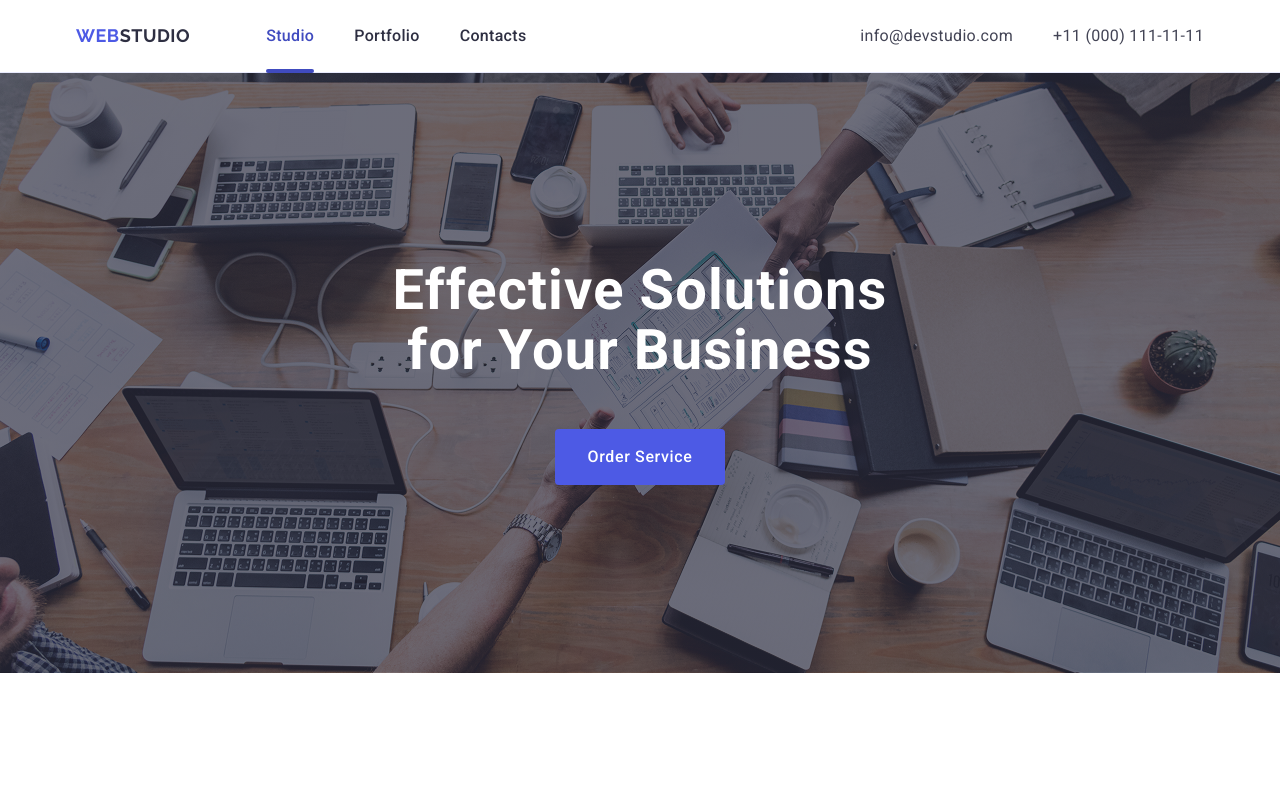
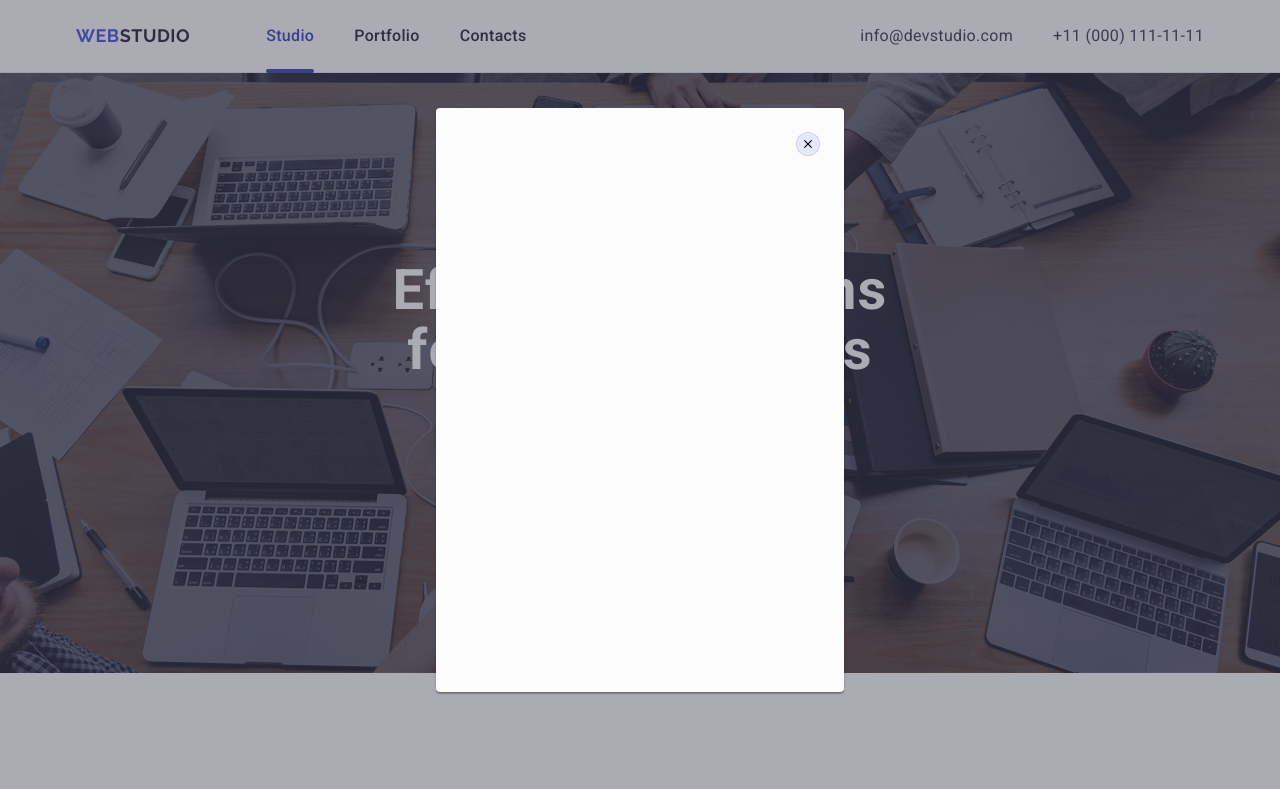
Before and after one commit to MyLyashok/goit-markup-hw-05, a plain HTML site: page index.html in a window 1280 px wide. Shown: the top 789 px of the page. Drawn offline with nearby package versions, Linux system fonts and the light colour scheme.

Commit message:
close_ikon

```diff
--- a/css/style.css
+++ b/css/style.css
@@ -529,7 +529,7 @@ color: #ffffff;
     border-radius: 4px;
         padding-block: 8px;
         padding-inline: 24px;
-        max-width: 165px;
+        min-width: 165px;
         height: 40px;
         font-weight: 500;
             font-size: 16px;
@@ -603,3 +603,36 @@ color: #ffffff;
 .backdrop:not(.is-open) .modal {
     transform: translate(-50%, -50%) scale(1.5);
 }
+
+.close-btn {
+    width: 24px;
+    height: 24px;
+    position: absolute;
+    top: 24px;
+    right: 24px;
+display: flex;
+align-items: center;
+justify-content: center;
+    border-radius: 50%;
+    background-color: #e7e9fc;
+    border: 1px solid rgba(0, 0, 0, 0.1);
+    padding: 0;
+    cursor: pointer;
+    transition: background-color 250ms cubic-bezier(0.4, 0, 0.2, 1),
+    border 250ms cubic-bezier(0.4, 0, 0.2, 1);
+}
+
+.close-btn:hover,
+.close-btn:hover {
+    background-color: #404bbf;
+    border: none;
+}
+
+.close-icon {
+    transition: fill 250ms cubic-bezier(0.4, 0, 0.2, 1);
+}
+
+.close-btn:hover .close-icon,
+.close-btn:focus .close-icon {
+    fill: #ffffff;
+}
--- a/index.html
+++ b/index.html
@@ -487,8 +487,14 @@
       </div>
     </footer>
     <!-- Backdrop -->
-    <div class="backdrop">
-      <div class="modal"></div>
+    <div class="backdrop is-open">
+      <div class="modal">
+        <button class="close-btn" type="button">
+          <svg class="close-icon" width="8" height="8">
+            <use href="./images/icons.svg#close"></use>
+          </svg>
+        </button>
+      </div>
     </div>
   </body>
 </html>
```
